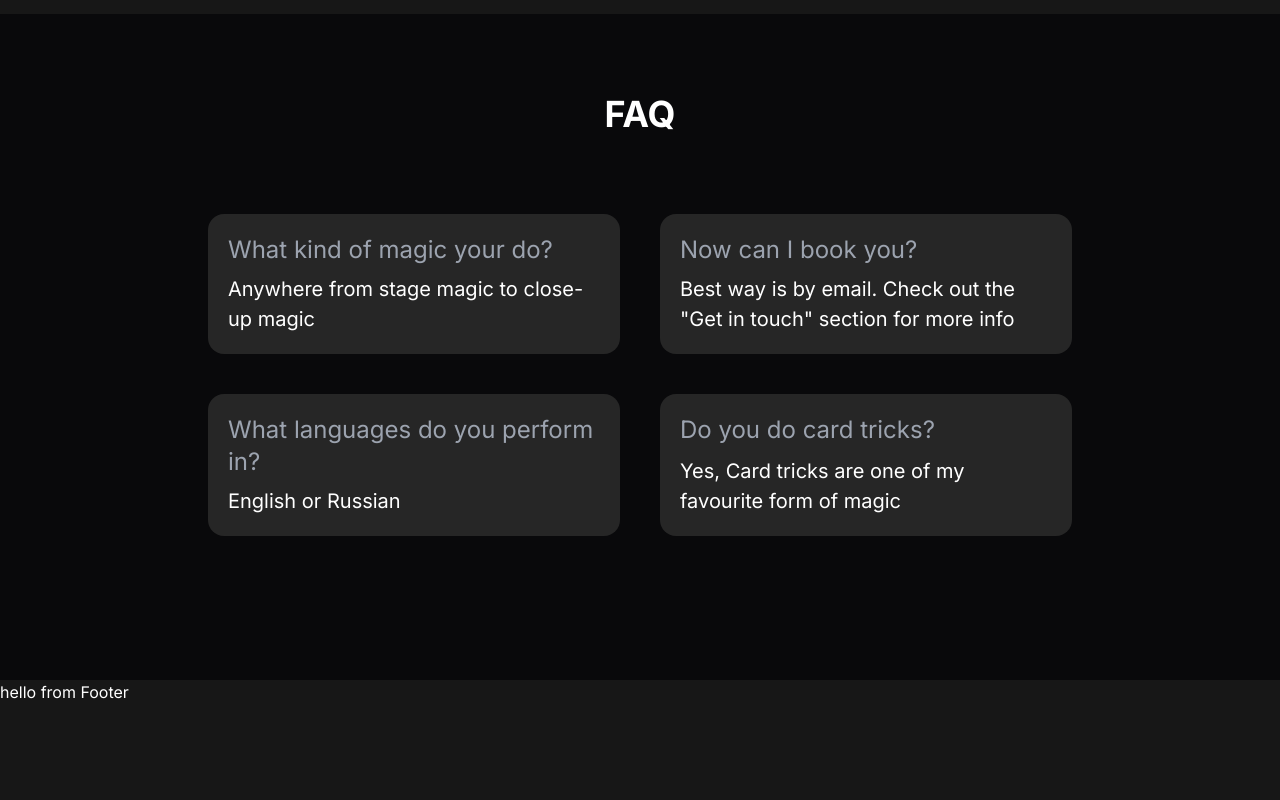
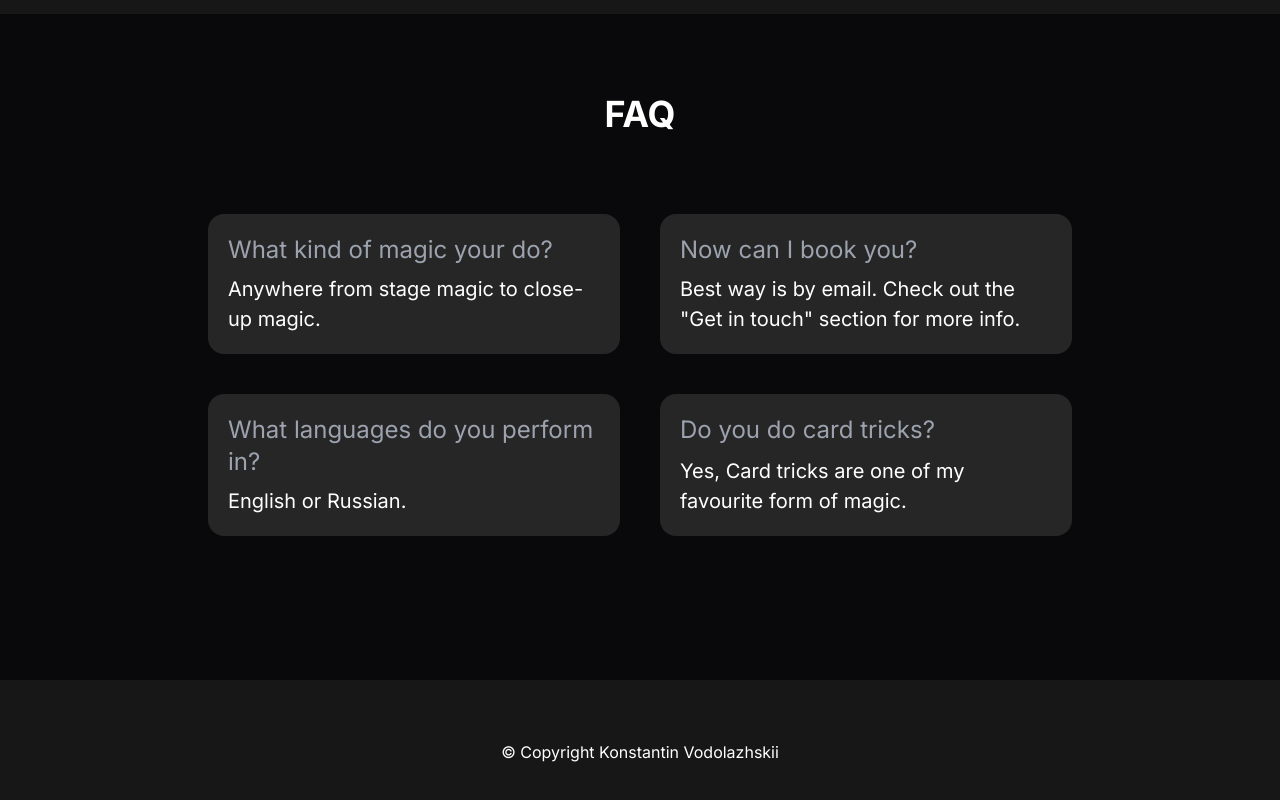
Before and after one commit to konvod93/my-magic-website, a Next.js app: page / in a window 1280 px wide. Shown: the part 3227-4027 px from the top of the page. Before the commit the page ends 3931 px from the top, so only its background shows below. Built offline with nearby package versions, Linux system fonts and the light colour scheme.

Commit message:
updated Footer component

```diff
--- a/src/app/_components/Faq.js
+++ b/src/app/_components/Faq.js
@@ -1,19 +1,19 @@
 const faqs = [
   {
     question: "What kind of magic your do?",
-    answer: "Anywhere from stage magic to close-up magic",
+    answer: "Anywhere from stage magic to close-up magic.",
   },
   {
     question: "Now can I book you?",
-    answer: 'Best way is by email. Check out the "Get in touch" section for more info',
+    answer: 'Best way is by email. Check out the "Get in touch" section for more info.',
   },
   {
     question: "What languages do you perform in?",
-    answer: "English or Russian",
+    answer: "English or Russian.",
   },
   {
     question: "Do you do card tricks?",
-    answer: "Yes, Card tricks are one of my favourite form of magic",
+    answer: "Yes, Card tricks are one of my favourite form of magic.",
   },
 ];
 
--- a/src/app/_components/Footer.js
+++ b/src/app/_components/Footer.js
@@ -1,7 +1,9 @@
 
 const Footer = () => {
   return (
-    <div>hello from Footer</div>
+    <div className="flex w-full flex-col mt-4 items-center justify-center text-center pt-10 mt-5 mb-10">
+      &#169; Copyright Konstantin Vodolazhskii
+    </div>
   )
 }
 
```
